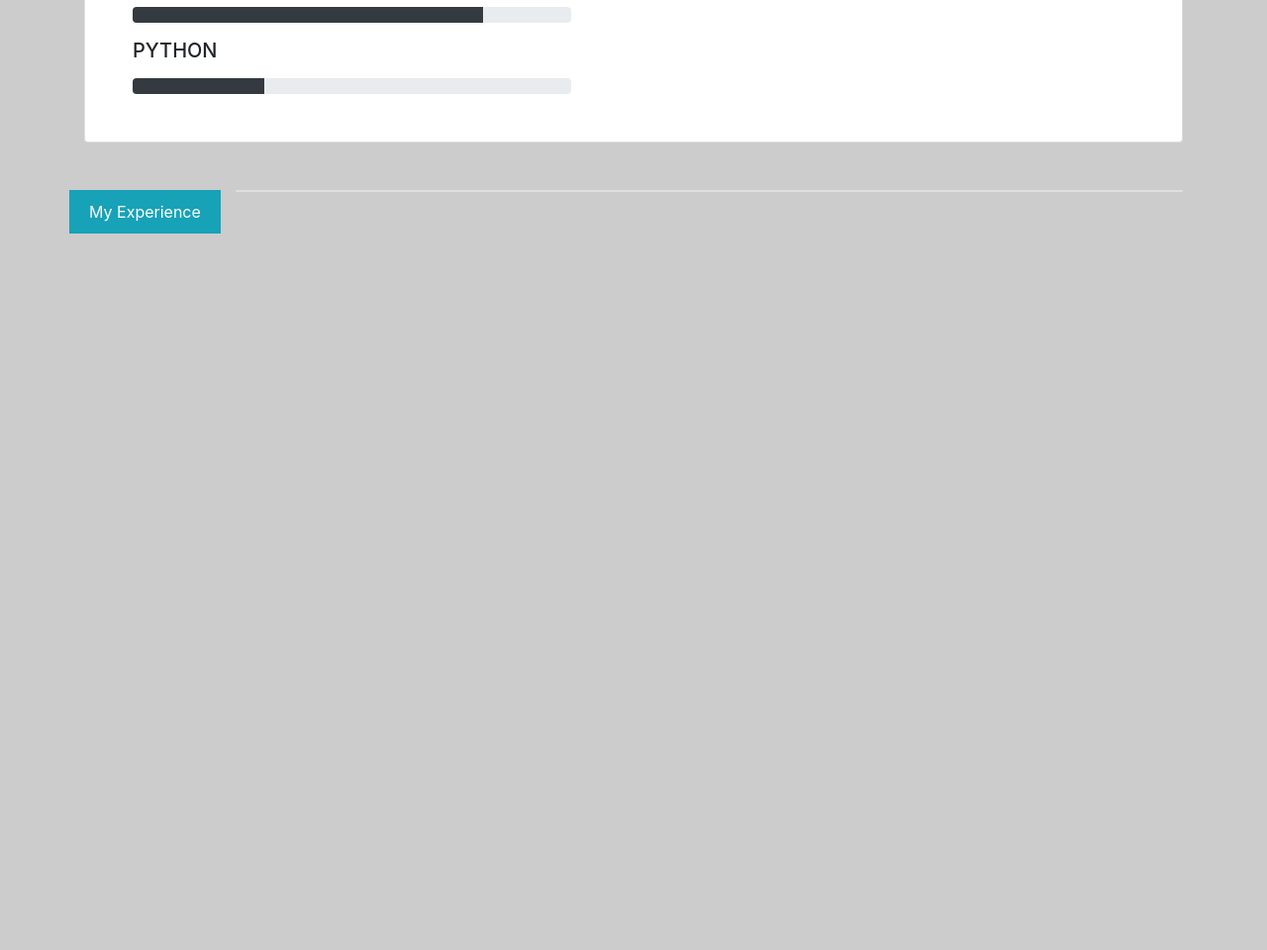
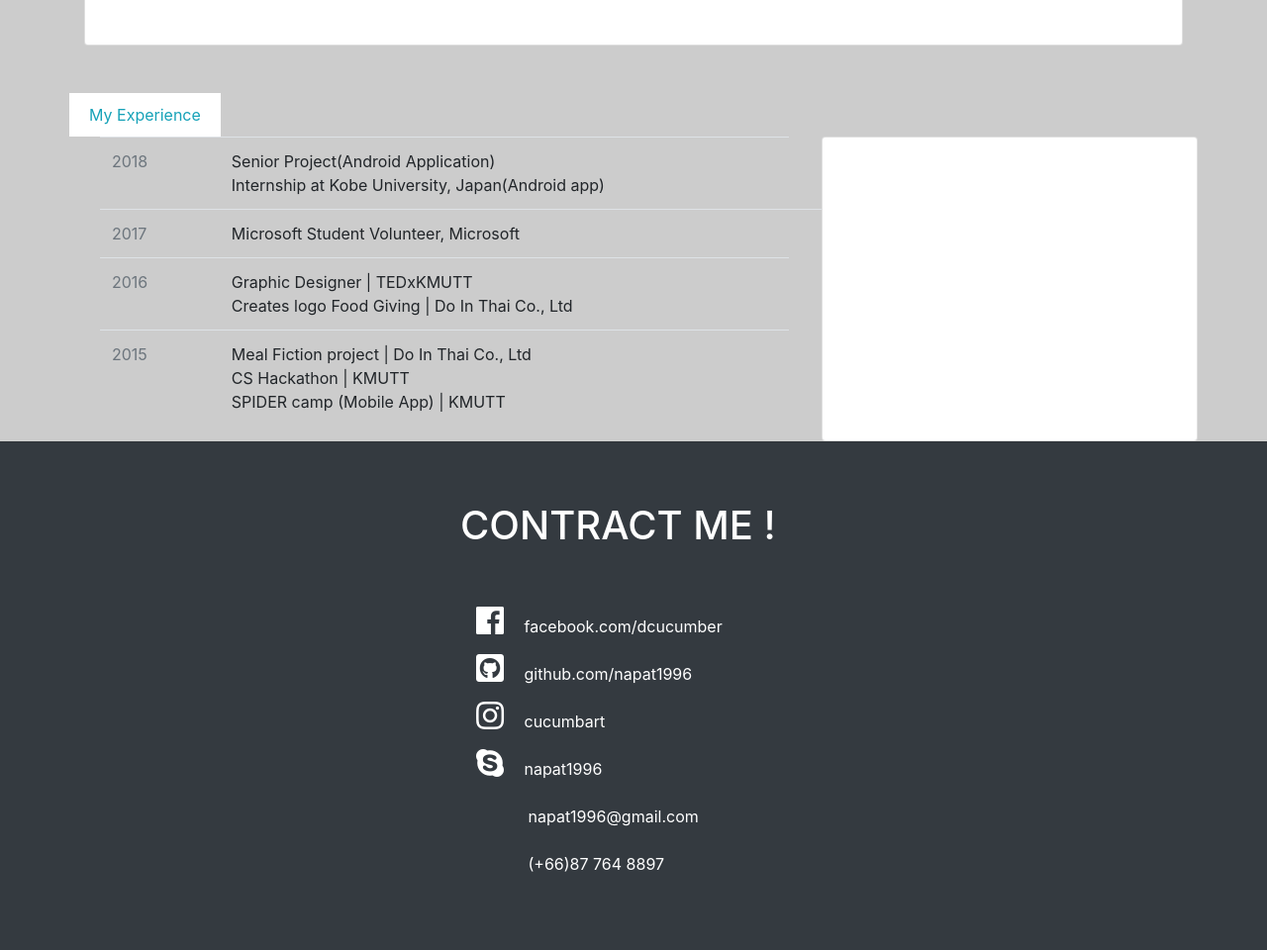
Before and after one commit to napat1996/MyProfile, a plain HTML site: page index.html in a window 1280 px wide. Shown: the part 1840-2800 px from the top of the page at 99% size. Before the commit the page ends 2076 px from the top, so only its background shows below. Drawn offline with Linux system fonts and the light colour scheme.

Commit message:
done Eperience

```diff
--- a/css/style.css
+++ b/css/style.css
@@ -54,7 +54,9 @@
 	border-width: 2px;
 	margin-top: 06px;
 }
-
+#Skills h3{
+	font-size: 20px;
+}
 
 #Experience span{
 	padding: 10px 20px 10px 20px;
@@ -64,7 +66,18 @@
 	border-width: 2px;
 	margin-top: 06px;
 }
+#Contract .fab{
+	color: #fff
+}
+#Contract span{
+	color: #fff
 
-h3{
-	font-size: 20px;
 }
+#Contract h1{
+	color: #fff
+}
+#Contract p{
+	font-size: 14px;
+	margin-bottom: 03px;
+	color: #ccc
+}
--- a/index.html
+++ b/index.html
@@ -68,22 +68,12 @@
 														<td class="text-muted">eduction</td>
 														<td>:</td>
 														<td>computer science <br>
-														<p class="text-muted" class="lead text-justify">King Mongkut's Unversity of Technology Thonburi</p></td>
+														<p class="text-muted" >King Mongkut's Unversity of Technology Thonburi</p></td>
 													</tr>
 													<tr>
 														<td class="text-muted">date of birth</td>
 														<td>:</td>
 														<td>30th decenber 1996</td>
-													</tr>
-													<tr>
-														<td class="text-muted">emial</td>
-														<td>:</td>
-														<td>napat1996@gmail.com</td>
-													</tr>
-													<tr>
-														<td class="text-muted">mobile</td>
-														<td>:</td>
-														<td>(+66)87 764 8897</td>
 													</tr>
 													<tr>
 														<td class="text-muted">website</td>
@@ -104,7 +94,7 @@
 										<a href="https://github.com/"><i class="fab fa-github-square fa-2x mx-3"></i></a>
 										<a href="https://www.instagram.com/cucumbart/?hl=en"><i class="fab fa-instagram fa-2x mx-3"></i></a>
 										<a href="https://join.skype.com/invite/ef0G7ZWI1ztf"><i class="fab fa-skype fa-2x mx-3"></i></a>
-									</div>
+								</div>
 							</div>
 						</div>
 					</div>
@@ -115,7 +105,7 @@
 				<div class="row my-5">
 					<div class="col">
 						<span class="bg-white text-info">About Me</span> <hr class="bg-white">
-						<p class="lead text-justify">Hello, my name is Napat Manasuntorn. My friend call me Tangkwa.I am a new graduated from the School of Information Technology, King Mongkut’s University of Technology Thonburi. I can use adobe Photoshop, adobe illustration, and adobe XD to design UX UI. Now I have  programming skill from a lot of experience such as my internship project and my senior project. So, I interest in web design, web development, android development, and design UX UI. I am a good student, generously, honestly flexible, patient, and happy person and really work hard in my job and joined a lot of activity in the university. </p>
+						<p class="lead text-justify">Hello, my name is Napat Manasuntorn. My friend call me Tangkwa. I am a new graduated from the School of Information Technology, King Mongkut’s University of Technology Thonburi. I can use adobe Photoshop, adobe illustration, and adobe XD to design UX UI. Now I have  programming skill from a lot of experience such as my internship project and my senior project. So, I interest in web design, web development, android development, and design UX UI. I am a good student, generously, honestly flexible, patient, and happy person and really work hard in my job and joined a lot of activity in the university. </p>
 					</div>
 				</div>
 			</div>
@@ -218,7 +208,7 @@
 								<div class="col">
 									<h3 class="mx-5 my-3">PYTHON</h3>
 									<div class="progress mx-5">
-										<div class="progress-bar bg-dark" style="width:30%"></div>
+										<div class="progress-bar bg-dark" style="width:20%"></div>
 									</div>
 								</div>
 								<div class="col">		</div>
@@ -237,18 +227,80 @@
 		<!-- Experience -->
 		<div id="Experience">
 			<div class="container mt-5">
-				<div class="row ">
-				<span class="bg-info text-white">My Experience</span> <hr class="bg-info">
-					<div class="col lg-6">
-						<div class="card bg-white">
+				<div class="row">
+					<!-- <h1 class="text-white">My Experience</h1> -->
+					<span class="bg-white text-info">My Experience</span> <hr class="bg-white">
+					<div class="container">
+						<div class="row">
+							<div class="col-8">
+								<table class="table table-reponsive mx-3 ">
+									<tr>
+										<td class="text-muted">2018</td>
+										<td></td>
+										<td>Senior Project(Android Application)<br>
+										Internship at Kobe University, Japan(Android app)
+										</td>
+									</tr>
+									<tr>
+										<td class="text-muted">2017</td>
+										<td></td>
+										<td>Microsoft Student Volunteer, Microsoft <td>
+									</tr>
+									<tr>
+										<td class="text-muted">2016</td>
+										<td></td>
+										<td>Graphic Designer | TEDxKMUTT<br>
+										Creates logo Food Giving | Do In Thai Co., Ltd</td>
+									</tr>
+									<tr>
+										<td class="text-muted">2015</td>
+										<td></td>
+										<td>Meal Fiction project | Do In Thai Co., Ltd<br>
+										CS Hackathon | KMUTT<br>
+										SPIDER camp (Mobile App) | KMUTT</td>
+									</tr>
 
+								</table>
+							</div>
+							<div class="col-4 card bg-white">
+							</div>
 						</div>
+
+
 					</div>
 				</div>
 			</div>
 		</div>
 
+<!-- contct -->
+		<div id="Contract">
+			<div class="card-footer bg-dark">
+				<div class="container">
+				  <div class="row">
+				    <div class="col order-last">
+
+				    </div>
+				    <div class="col">
+				    	<h1 class="my-5">CONTRACT ME !</h1>
+				      	<a href="https://www.facebook.com/dcucumber"><i class="fab fa-facebook fa-2x mx-3 my-2"></i></a> <span>facebook.com/dcucumber</span><br>
+						<a href="https://github.com/"><i class="fab fa-github-square fa-2x mx-3 my-2"></i></a> <span>github.com/napat1996</span><br>
+						<a href="https://www.instagram.com/cucumbart/?hl=en"><i class="fab fa-instagram fa-2x mx-3 my-2"></i></a> <span>cucumbart</span><br>
+						<a href="https://join.skype.com/invite/ef0G7ZWI1ztf"><i class="fab fa-skype fa-2x mx-3 my-2"></i></a> <span>napat1996</span><br>
+						<a href="#"><i class="fab fa-envelope-square fa-2x mx-3 my-2"></i></a> <span>napat1996@gmail.com</span><br>
+						<a href="#"><i class="fab fa-phone-square fa-2x mx-3 my-2"></i></a> <span>(+66)87 764 8897</span><br>
+						<div class="row mt-5">
+							<p class="mt-3"> reserved by Napat MAnasuntorn</p>
+						</div>
+				    </div>
+				    <div class="col order-first">
+
+				    </div>
+				  </div>
+				</div>
+
+			</div>
+		</div>
 
 
-</body>
+	</body>
 </html>
```
